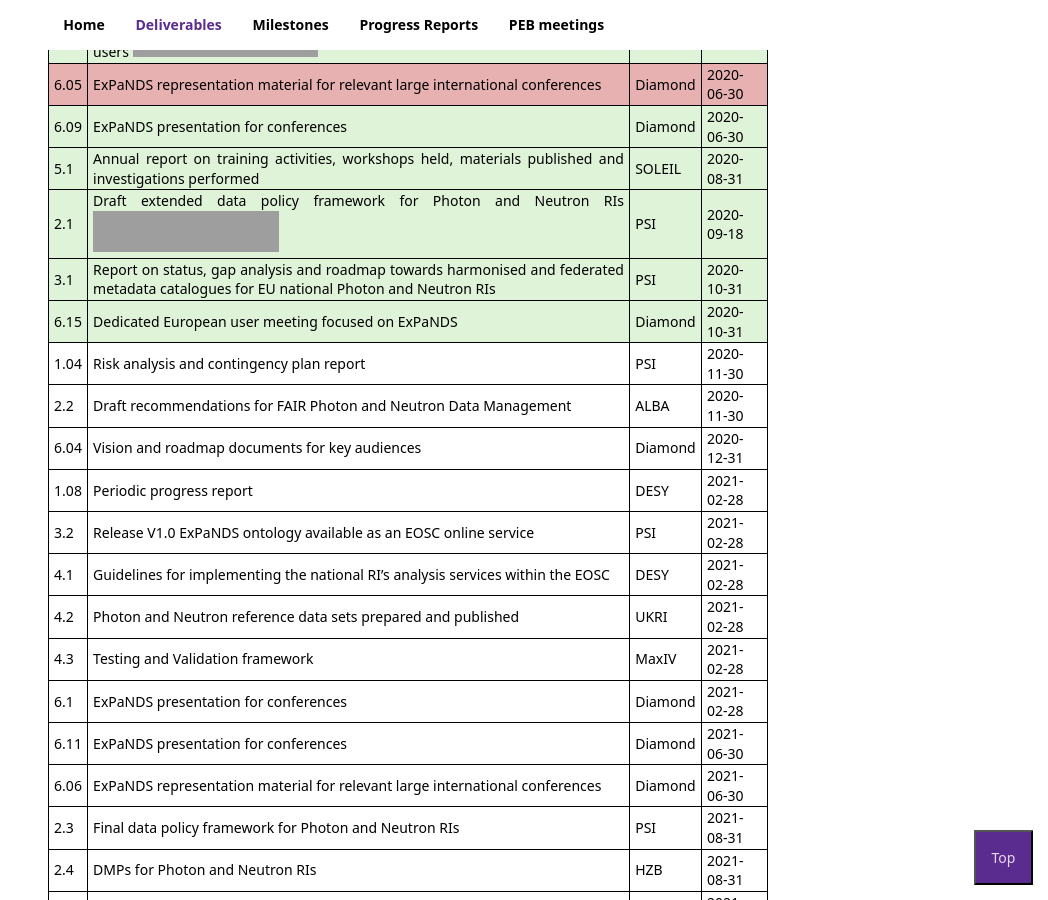
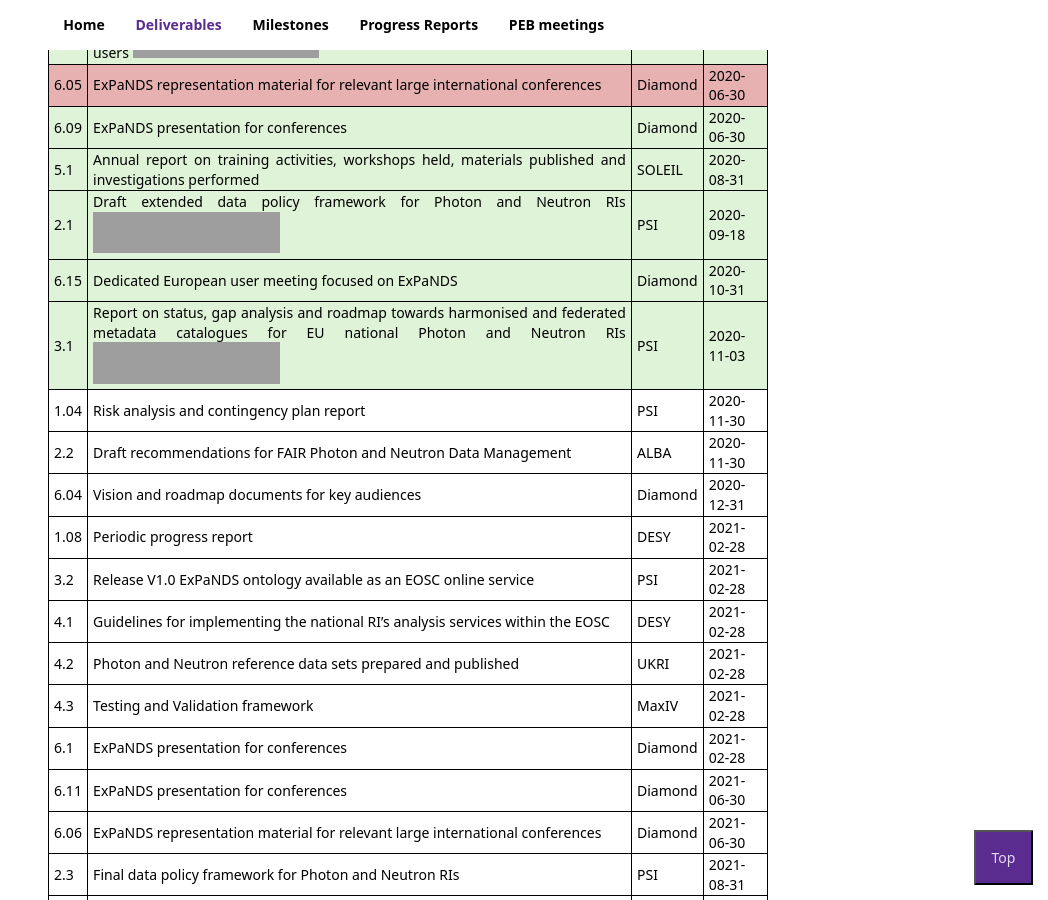
Before and after one commit to ExPaNDS-eu/WP1-reporting, a Jekyll site: the page built from deliverables.html, in a window 1280 px wide and 900 px high, scrolled down 1125 px. Shown: the whole window, without its empty margins (232-1280 px from the left). Built offline with Jekyll 4.4.1, drawn with Linux system fonts in a browser that asks for light colours; some of the changed text lies outside the part shown; grey boxes are pictures that could not be loaded.

Commit message:
update of deliverables.yml for d3.1 delivery

```diff
--- a/_data/deliverables.yml
+++ b/_data/deliverables.yml
@@ -118,7 +118,9 @@
 - id: 3.1
   name: Report on status, gap analysis and roadmap towards harmonised and federated metadata catalogues for EU national Photon and Neutron RIs
   partner: PSI
-  date: 2020-10-31 #reference: 2020-08-31 / shift accepted by PO on 2020-07-31
+  date: 2020-11-03
+  link: https://doi.org/10.5281/zenodo.4146819
+  img: https://zenodo.org/badge/DOI/10.5281/zenodo.4146819.svg
 
 - id: 3.2
   name: Release V1.0 ExPaNDS ontology available as an EOSC online service
```
